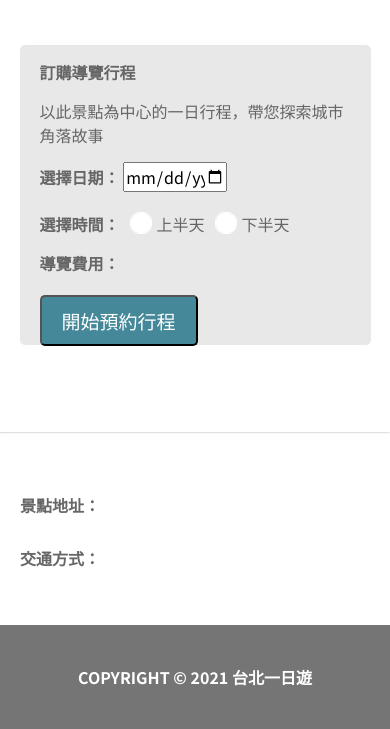
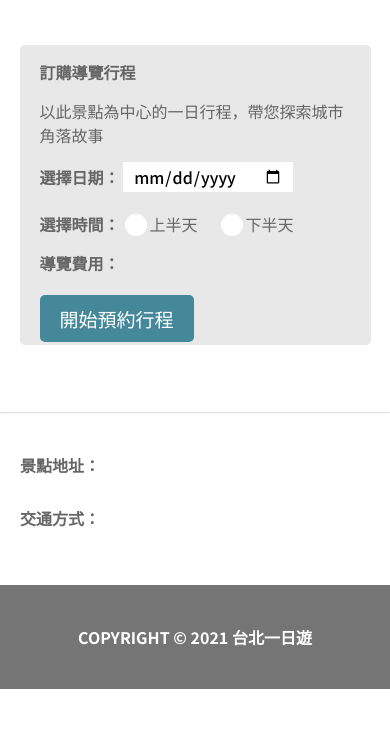
Before and after one commit to rororoisme/Stage2, a Flask app: page /attraction/1 in a window 390 px wide. Shown: the part 400-1129 px from the top of the page. After the commit the page ends 1089 px from the top, so only its background shows below. Run offline with Flask 3, Linux system fonts and the light colour scheme; data that the repository does not hold is empty.

Commit message:
update timeSelectionElem/dateElem/reserveBtn

```diff
--- a/taipei-day-trip/static/css/attraction.css
+++ b/taipei-day-trip/static/css/attraction.css
@@ -188,6 +188,19 @@ img {
     padding-top: 15px;
 }
 
+.date {
+    padding: 5px 10px 5px 10px;
+    width: 193px;
+    height: 35px;
+    font-size: 16px;
+    font-weight: 500;
+    border: none;
+}
+
+label {
+    display: flex;
+}
+
 .time_field {
     font-size: 16px;
     font-weight: 700;
@@ -213,6 +226,54 @@ img {
     margin: 0px 5px 0px 10px;
 }
 
+.magic-radio {
+    position: absolute;
+    display: none;
+  }
+
+.magic-radio + label {
+    font-size: 16px;
+    font-weight: 500;
+    position: relative;
+    padding-left: 30px;
+    margin-right: 18px;
+}
+
+.magic-radio + label:before {
+    position: absolute;
+    top: 2px;
+    left: 5px;
+    display: inline-block;
+    width: 22px;
+    height: 22px;
+    content: "";
+}
+
+.magic-radio + label:after {
+    position: absolute;
+    display: none;
+    content: "";
+}
+
+.magic-radio:checked + label:after {
+    display: block;
+}
+
+.magic-radio + label:before {
+    border-radius: 50%;
+    background-color: #fff;
+}
+
+
+.magic-radio + label:after {
+    top: 4px;
+    left: 7px;
+    width: 18px;
+    height: 18px;
+    border-radius: 50%;
+    background: #489;
+}
+
 .price_field {
     display: flex;
     font-size: 16px;
@@ -233,6 +294,7 @@ img {
     width: max-content;
     border-radius: 5px;
     margin-top: 20px;
+    border: none;
 }
 
 .separatorContainer {
@@ -331,7 +393,7 @@ footer {
     }
 
     .separator {
-        margin: 30px 0px;
+        margin: 10px 0px;
     }
 
     .profileH2 {
@@ -344,8 +406,8 @@ footer {
     }
 
     .date {
-        width: 100px;
-        font-size: 10px;
+        height: 20px;
+        width: 150px;
     }
 
     .reserveBtn {
@@ -420,11 +482,6 @@ footer {
         margin-bottom: 5px;
     }
 
-    .date {
-        width: 100px;
-        font-size: 16px;
-    }
-
     .reserveBtn {
         margin-top: 20px;
     }
--- a/taipei-day-trip/static/js/attraction.js
+++ b/taipei-day-trip/static/js/attraction.js
@@ -55,23 +55,11 @@ fetch(`/api/attraction/${attractionId}`, {
 function check_am() {
     const price_field = document.querySelector('.price_fieldText');
     price_field.textContent = "新台幣 2000 元";
-
-    const check_right = document.querySelector('.check_am');
-    check_right.src = "/static/images/greenBtn.png";
-
-    const check_left = document.querySelector('.check_pm');
-    check_left.src = "/static/images/circleBtn.png"
 }
 
 function check_pm() {
     const price_field = document.querySelector('.price_fieldText');
     price_field.textContent = "新台幣 2500 元";
-
-    const check_right = document.querySelector('.check_am');
-    check_right.src = "/static/images/circleBtn.png"
-
-    const check_left = document.querySelector('.check_pm');
-    check_left.src = "/static/images/greenBtn.png";
 }
 
 // 圖片往左播放
--- a/taipei-day-trip/templates/attraction.html
+++ b/taipei-day-trip/templates/attraction.html
@@ -39,9 +39,11 @@
                             <input type="date" class="date">
                         </div>
                         <div class="time_field">選擇時間：
-                            <img src="/static/images/circleBtn.png" class="check_am" onclick="check_am()"><div class="time_fieldText">上半天</div>
-                            <img src="/static/images/circleBtn.png" class="check_pm" onclick="check_pm()"><div class="time_fieldText">下半天</div>
-                        </div>
+                            <input class="magic-radio check_am" type="radio" name="radio" id="r1" value="option1" onclick="check_am()">
+                            <label for="r1" class="radio1">上半天</label>
+                            <input class="magic-radio check_pm" type="radio" name="radio" id="r2" value="option2" onclick="check_pm()">
+                            <label for="r2" class="radio2">下半天</label>
+                          </div>
                         <div class="price_field">導覽費用：<div class="price_fieldText"></div></div>
                         <div class="booking_btn"><button class="reserveBtn">開始預約行程</button></div>
                     </div>
```
